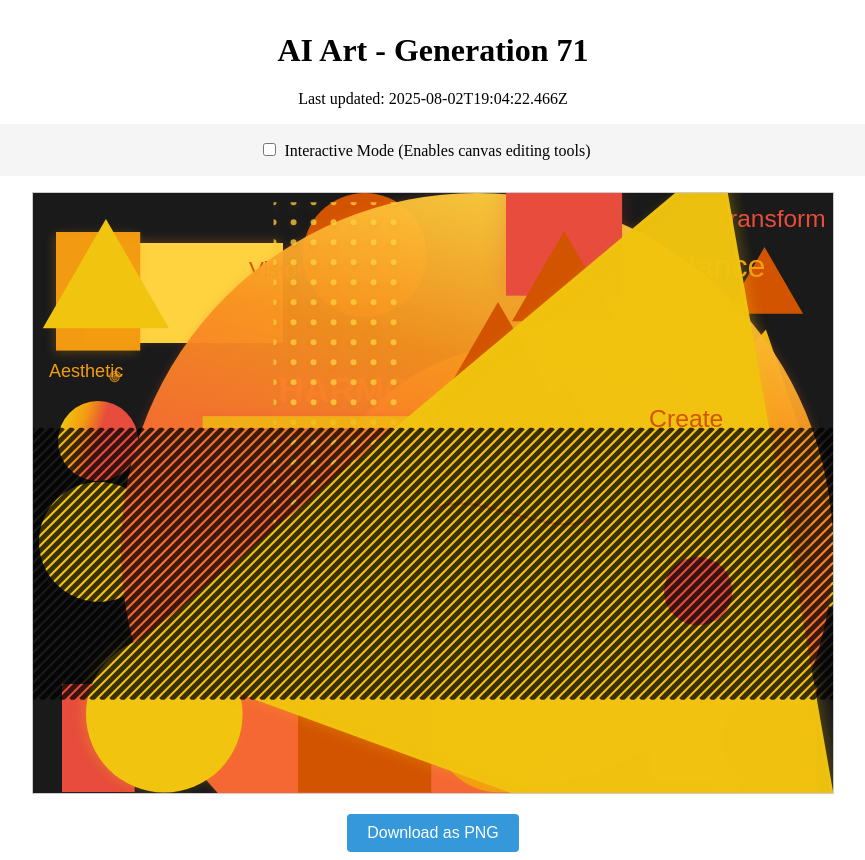
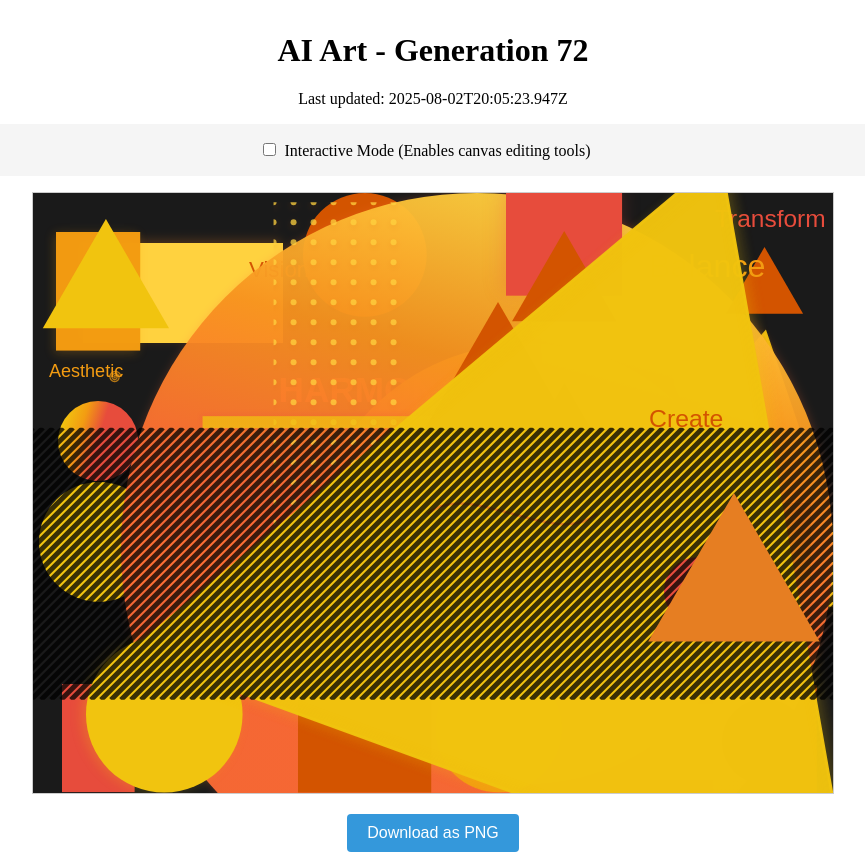
Before and after one commit to mcclowes/ai-art, a React (Vite) app: page / in a window 1280 px wide. Shown: the whole page, without its empty margins (207-1072 px from the left). Built offline with nearby package versions, Linux system fonts and the light colour scheme.

Commit message:
Improve artwork - Generation 72

```diff
--- a/src/artwork-state.ts
+++ b/src/artwork-state.ts
@@ -825,9 +825,17 @@ export const artworkState: ArtworkState = {
       "pattern": "stripes",
       "opacity": 0.7625926380821706,
       "id": "pattern_rect_1754157993705"
+    },
+    {
+      "type": "triangle",
+      "x": 700.956723452052,
+      "y": 398.95672345205196,
+      "size": 98.95672345205196,
+      "fillStyle": "#e67e22",
+      "id": "triangle_1754165123947"
     }
   ],
-  "generation": 71,
-  "lastUpdated": "2025-08-02T19:04:22.466Z",
+  "generation": 72,
+  "lastUpdated": "2025-08-02T20:05:23.947Z",
   "cycleStarted": "2025-07-30T21:05:00.444Z"
 };
```
